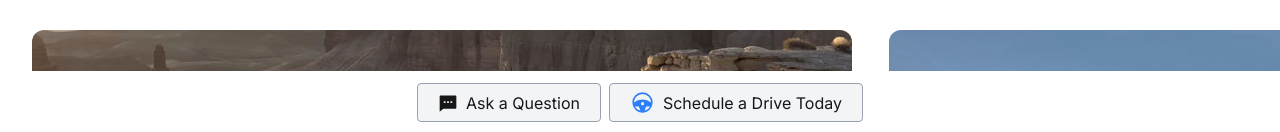
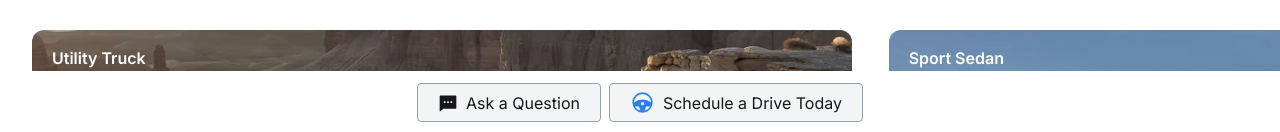
Before and after one commit to parsanaderidev/tesla-frontend-mastery, a Next.js app in the folder tesla/: page / in a window 1280 px wide. Shown: the part 666-798 px from the top of the page. Built offline with nearby package versions, Linux system fonts and the light colour scheme.

Commit message:
Completing the style of Cards

```diff
--- a/tesla/components/sections/card/CardSlide.tsx
+++ b/tesla/components/sections/card/CardSlide.tsx
@@ -3,6 +3,7 @@ import Image from "next/image";
 type CardSlideProps = {
     title?: string;
     topicImg?: string;
+    subtopic?: string;
     subtitle?: string;
     img: string;
     primaryBtnText: string;
@@ -13,6 +14,7 @@ type CardSlideProps = {
 export default function CardSlide({
     title,
     topicImg,
+    subtopic,
     subtitle,
     img,
     primaryBtnText,
@@ -35,6 +37,10 @@ export default function CardSlide({
             {/* Overlay Content */}
             {hasTextOverlay && (
                 <div className="absolute inset-0 flex flex-col justify-end p-6 z-10 text-white">
+
+                    <div className="text-start absolute top-4 left-5">
+                        {subtopic && <p className="text-md font-bold">{subtopic}</p>}
+                    </div>
 
                     {/* Topic */}
                     <div className="mb-4">
--- a/tesla/components/sections/card/CardSwiper.tsx
+++ b/tesla/components/sections/card/CardSwiper.tsx
@@ -13,6 +13,7 @@ type SlideType = {
     id: number;
     title?: string;
     topicImg?: string;
+    subtopic?: string;
     subtitle?: string;
     img: string;
     primaryBtnText: string;
@@ -25,6 +26,7 @@ const slides: SlideType[] = [
         id: 1,
         img: "/tesla-contents/images/Homepage-Card-Cybertruck.jpg",
         topicImg: "/tesla-contents/images/Cybertruck-logo.png",
+        subtopic: "Utility Truck",
         subtitle: "Starting at $59,990",
         primaryBtnText: "Order Now",
         secondaryBtnText: "Learn More",
@@ -33,6 +35,7 @@ const slides: SlideType[] = [
     {
         id: 2,
         title: "Model 3",
+        subtopic: "Sport Sedan",
         img: "/tesla-contents/images/Homepage-Card-Model-3-PS.webp",
         primaryBtnText: "Order Now",
         secondaryBtnText: "View Inventory",
@@ -41,6 +44,7 @@ const slides: SlideType[] = [
     {
         id: 3,
         title: "Model Y",
+        subtopic: "Midsize SUV",
         subtitle: "Lease From $459/mo",
         img: "/tesla-contents/images/Homepage-Vehicle-Card-Model-Y.jpg",
         primaryBtnText: "Order Now",
@@ -50,6 +54,7 @@ const slides: SlideType[] = [
     {
         id: 4,
         title: "Model X",
+        subtopic: "Luxury SUV",
         subtitle: "3.99% APR Available",
         img: "/tesla-contents/images/Homepage-Card-Model-X.jpg",
         primaryBtnText: "Order Now",
@@ -59,6 +64,7 @@ const slides: SlideType[] = [
     {
         id: 5,
         title: "Model S",
+        subtopic: "Luxury Sedan",
         subtitle: "3.99% APR Available",
         img: "/tesla-contents/images/Homepage-Card-Model-S-v3.avif",
         primaryBtnText: "Order Now",
```
